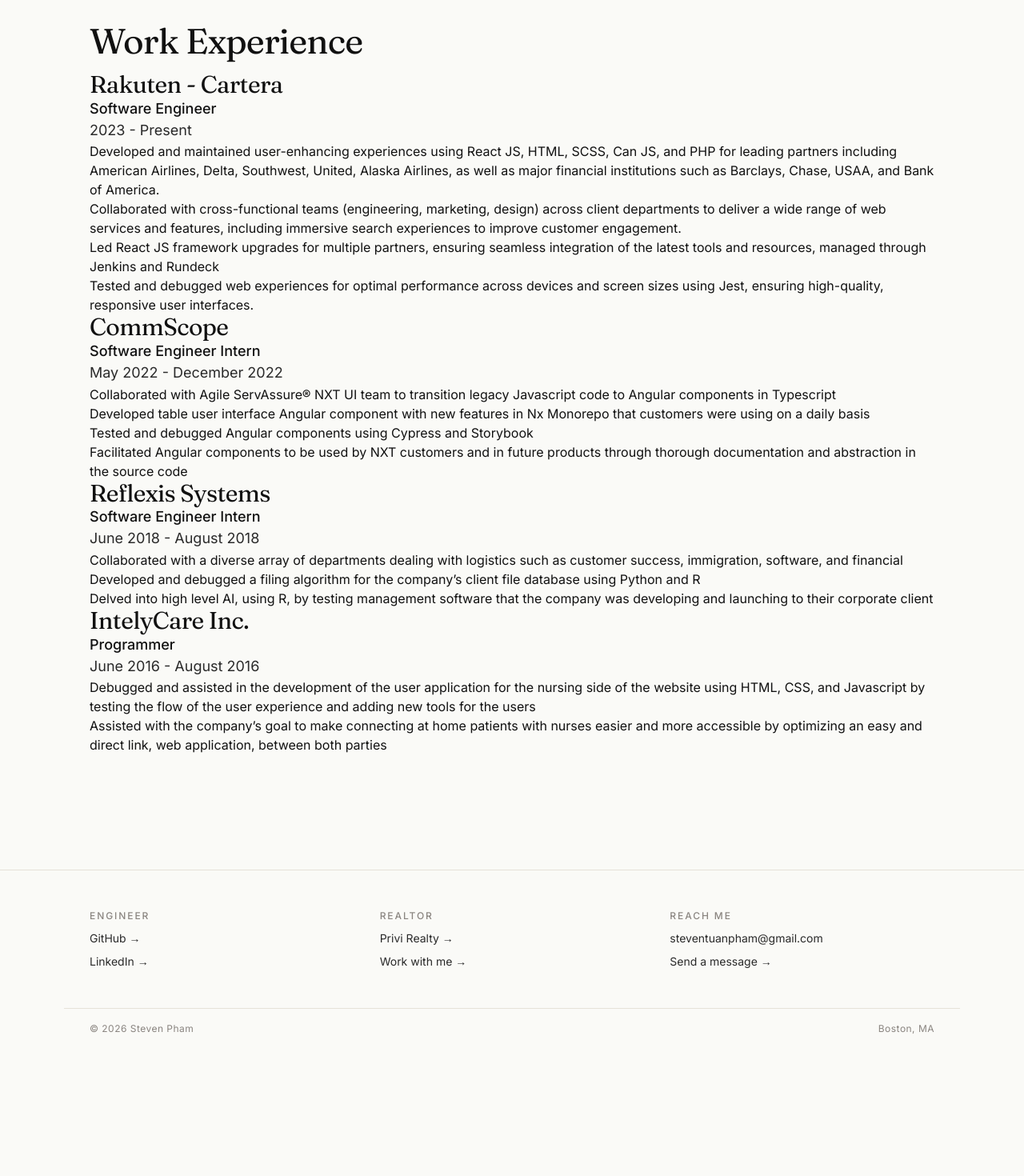
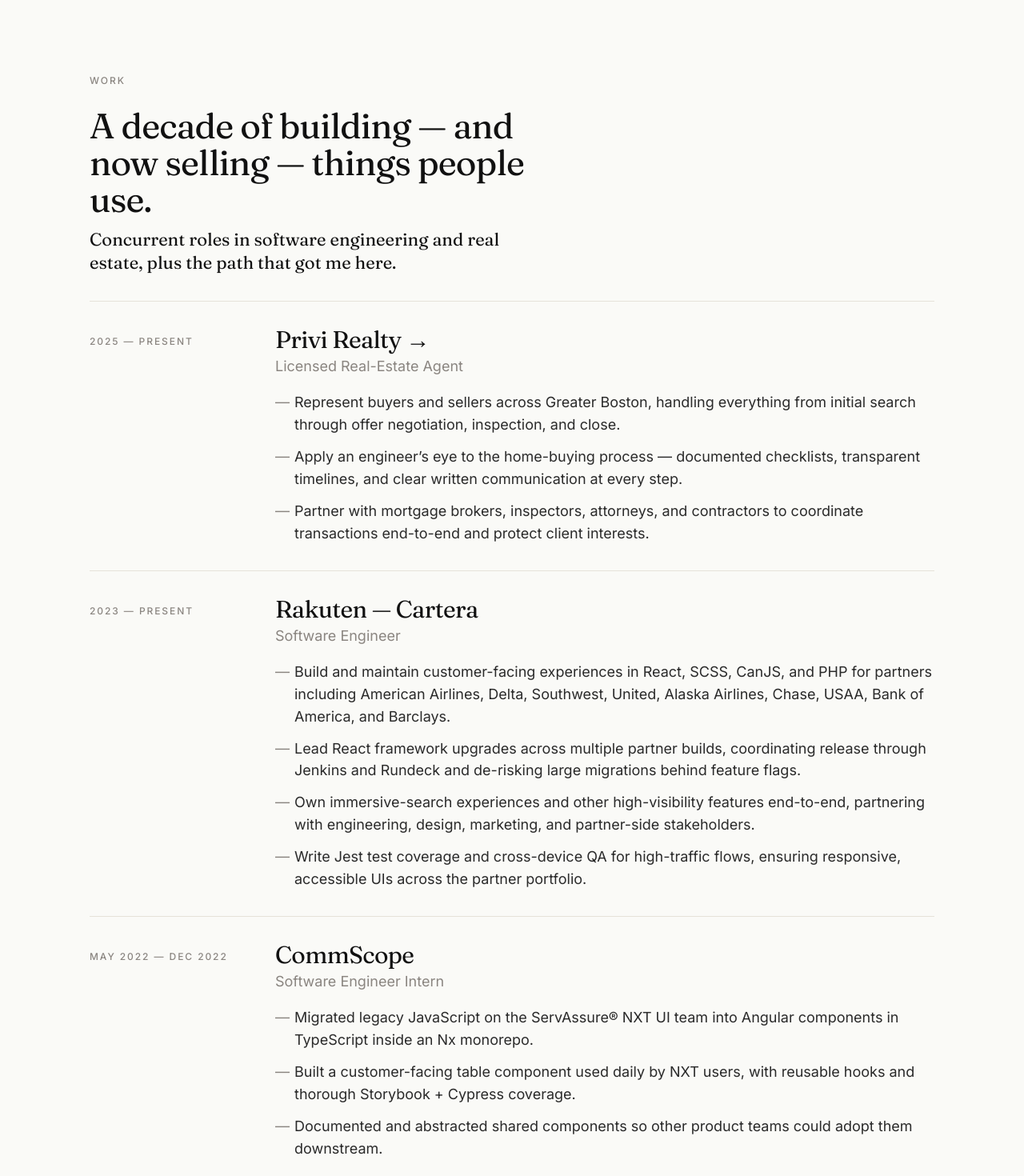
Before and after one commit to xStevenTP/personal-website, a Next.js app in the folder src/frontend/: page /experience in a window 1280 px wide. Shown: the part 80-1550 px from the top of the page at 80% size. Before the commit the page ends 1391 px from the top, so only its background shows below. Built offline with nearby package versions, Linux system fonts and the light colour scheme.

Commit message:
feat(experience): add Privi Realty role and editorial timeline layout

```diff
--- a/src/frontend/app/experience/page.tsx
+++ b/src/frontend/app/experience/page.tsx
@@ -1,63 +1,73 @@
 import ExperienceCard, { Experience } from '../../components/ExperienceCard';
+import Section from '../../components/Section';
 
 export const revalidate = 0;
-export const metadata = { title: 'Experiences — Steven Pham' };
+export const metadata = { title: 'Work — Steven Pham' };
 
-const experiences : Experience[] = [
+const experiences: Experience[] = [
   {
-    id: "rakuten-cartera",
-    company: "Rakuten - Cartera",
-    jobTitle: "Software Engineer",
-    timeframe: "2023 - Present",
+    id: 'privi-realty',
+    company: 'Privi Realty',
+    jobTitle: 'Licensed Real-Estate Agent',
+    timeframe: '2025 — Present',
+    url: 'https://privirealty.com',
     tasks: [
-        "Developed and maintained user-enhancing experiences using React JS, HTML, SCSS, Can JS, and PHP for leading partners including American Airlines, Delta, Southwest, United, Alaska Airlines, as well as major financial institutions such as Barclays, Chase, USAA, and Bank of America.",
-        "Collaborated with cross-functional teams (engineering, marketing, design) across client departments to deliver a wide range of web services and features, including immersive search experiences to improve customer engagement.",
-        "Led React JS framework upgrades for multiple partners, ensuring seamless integration of the latest tools and resources, managed through Jenkins and Rundeck",
-        "Tested and debugged web experiences for optimal performance across devices and screen sizes using Jest, ensuring high-quality, responsive user interfaces.",
+      'Represent buyers and sellers across Greater Boston, handling everything from initial search through offer negotiation, inspection, and close.',
+      'Apply an engineer’s eye to the home-buying process — documented checklists, transparent timelines, and clear written communication at every step.',
+      'Partner with mortgage brokers, inspectors, attorneys, and contractors to coordinate transactions end-to-end and protect client interests.',
     ],
   },
   {
-    id: "commscope",
-    company: "CommScope",
-    jobTitle: "Software Engineer Intern",
-    timeframe: "May 2022 - December 2022",
+    id: 'rakuten-cartera',
+    company: 'Rakuten — Cartera',
+    jobTitle: 'Software Engineer',
+    timeframe: '2023 — Present',
     tasks: [
-        "Collaborated with Agile ServAssure® NXT UI team to transition legacy Javascript code to Angular components in Typescript",
-        "Developed table user interface Angular component with new features in Nx Monorepo that customers were using on a daily basis",
-        "Tested and debugged Angular components using Cypress and Storybook",
-        "Facilitated Angular components to be used by NXT customers and in future products through thorough documentation and abstraction in the source code"
-    ]
+      'Build and maintain customer-facing experiences in React, SCSS, CanJS, and PHP for partners including American Airlines, Delta, Southwest, United, Alaska Airlines, Chase, USAA, Bank of America, and Barclays.',
+      'Lead React framework upgrades across multiple partner builds, coordinating release through Jenkins and Rundeck and de-risking large migrations behind feature flags.',
+      'Own immersive-search experiences and other high-visibility features end-to-end, partnering with engineering, design, marketing, and partner-side stakeholders.',
+      'Write Jest test coverage and cross-device QA for high-traffic flows, ensuring responsive, accessible UIs across the partner portfolio.',
+    ],
   },
   {
-    id: "reflexis-systems",
-    company: "Reflexis Systems",
-    jobTitle: "Software Engineer Intern",
-    timeframe: "June 2018 - August 2018",
+    id: 'commscope',
+    company: 'CommScope',
+    jobTitle: 'Software Engineer Intern',
+    timeframe: 'May 2022 — Dec 2022',
     tasks: [
-        "Collaborated with a diverse array of departments dealing with logistics such as customer success, immigration, software, and financial",
-        "Developed and debugged a filing algorithm for the company’s client file database using Python and R",
-        "Delved into high level AI, using R, by testing management software that the company was developing and launching to their corporate client"
-    ]
+      'Migrated legacy JavaScript on the ServAssure® NXT UI team into Angular components in TypeScript inside an Nx monorepo.',
+      'Built a customer-facing table component used daily by NXT users, with reusable hooks and thorough Storybook + Cypress coverage.',
+      'Documented and abstracted shared components so other product teams could adopt them downstream.',
+    ],
   },
   {
-    id: "intelycare",
-    company: "IntelyCare Inc.",
-    jobTitle: "Programmer",
-    timeframe: "June 2016 - August 2016",
+    id: 'reflexis-systems',
+    company: 'Reflexis Systems',
+    jobTitle: 'Software Engineer Intern',
+    timeframe: 'Jun 2018 — Aug 2018',
     tasks: [
-        "Debugged and assisted in the development of the user application for the nursing side of the website using  HTML, CSS, and Javascript by testing the flow of the user experience and adding new tools for the users",
-        "Assisted with the company’s goal to make connecting at home patients with nurses easier and more accessible by optimizing an easy and direct link, web application, between both parties"
+      'Built a Python and R filing algorithm against the company’s client file database, automating a previously manual logistics workflow.',
+      'Tested management software pre-launch with corporate clients and worked across customer success, immigration, software, and finance teams.',
     ],
-  }
+  },
+  {
+    id: 'intelycare',
+    company: 'IntelyCare Inc.',
+    jobTitle: 'Programmer',
+    timeframe: 'Jun 2016 — Aug 2016',
+    tasks: [
+      'Helped build the nursing-side user experience in HTML, CSS, and JavaScript, focused on QA and feature additions.',
+      'Contributed to the company’s mission of connecting at-home patients with nurses through a streamlined web application.',
+    ],
+  },
 ];
 
 export default async function ExperiencesPage() {
   return (
-    <section className="section">
-      <h2>Work Experience</h2>
-      <div className="grid" style={{ marginTop: '1rem' }}>
+    <Section eyebrow="Work" title="A decade of building — and now selling — things people use." lede="Concurrent roles in software engineering and real estate, plus the path that got me here.">
+      <div>
         {experiences.map(p => <ExperienceCard key={p.id} experience={p} />)}
       </div>
-    </section>
+    </Section>
   );
 }
--- /dev/null
+++ b/src/frontend/components/ExperienceCard.module.scss
@@ -0,0 +1,16 @@
+@use '../styles/mixins' as *;
+
+.row {
+  display: grid;
+  grid-template-columns: 200px 1fr;
+  gap: var(--space-8);
+  padding-block: var(--space-8);
+  border-bottom: 1px solid var(--rule);
+  &:first-of-type { border-top: 1px solid var(--rule); }
+  @media (max-width: 720px) { grid-template-columns: 1fr; gap: var(--space-3); }
+}
+.meta { padding-top: var(--space-1); }
+.head { display: flex; flex-direction: column; gap: var(--space-1); margin-bottom: var(--space-4); }
+.role { font-size: var(--fs-md); color: var(--mute); margin: 0; }
+.tasks { display: flex; flex-direction: column; gap: var(--space-3); }
+.tasks li { font-size: var(--fs-md); line-height: 1.55; color: var(--ink-soft); position: relative; padding-left: var(--space-6); &::before { content: '—'; position: absolute; left: 0; color: var(--mute); } }
--- a/src/frontend/components/ExperienceCard.tsx
+++ b/src/frontend/components/ExperienceCard.tsx
@@ -1,20 +1,29 @@
+import styles from './ExperienceCard.module.scss';
+
 export interface Experience {
   id: string;
   company: string;
   jobTitle: string;
   timeframe: string;
   tasks: string[];
+  url?: string;
 }
 
 export default function ExperienceCard({ experience }: { experience: Experience }) {
   return (
-    <article className="card">
-      <h3>{experience.company}</h3>
-      <h4>{experience.jobTitle}</h4>
-      <p>{experience.timeframe}</p>
-      <ul>
-        {experience.tasks.map(t => <li key={t}>{t}</li>)}
-      </ul>
+    <article className={styles.row}>
+      <div className={styles.meta}>
+        <span className="eyebrow">{experience.timeframe}</span>
+      </div>
+      <div className={styles.body}>
+        <header className={styles.head}>
+          <h3>{experience.url ? <a href={experience.url} target="_blank" rel="noopener">{experience.company} <span data-arrow /></a> : experience.company}</h3>
+          <p className={styles.role}>{experience.jobTitle}</p>
+        </header>
+        <ul className={styles.tasks}>
+          {experience.tasks.map(t => <li key={t}>{t}</li>)}
+        </ul>
+      </div>
     </article>
   );
 }
```
